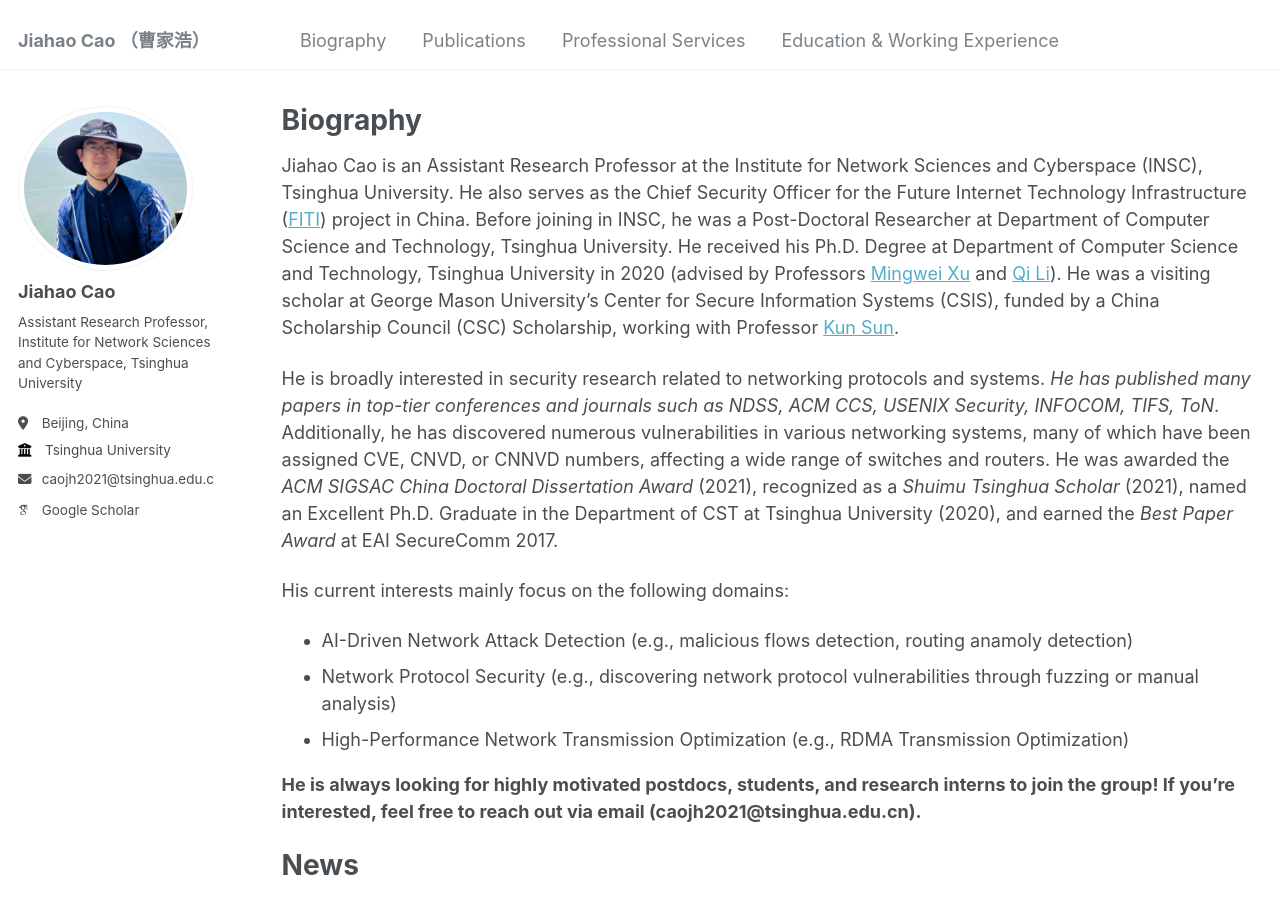
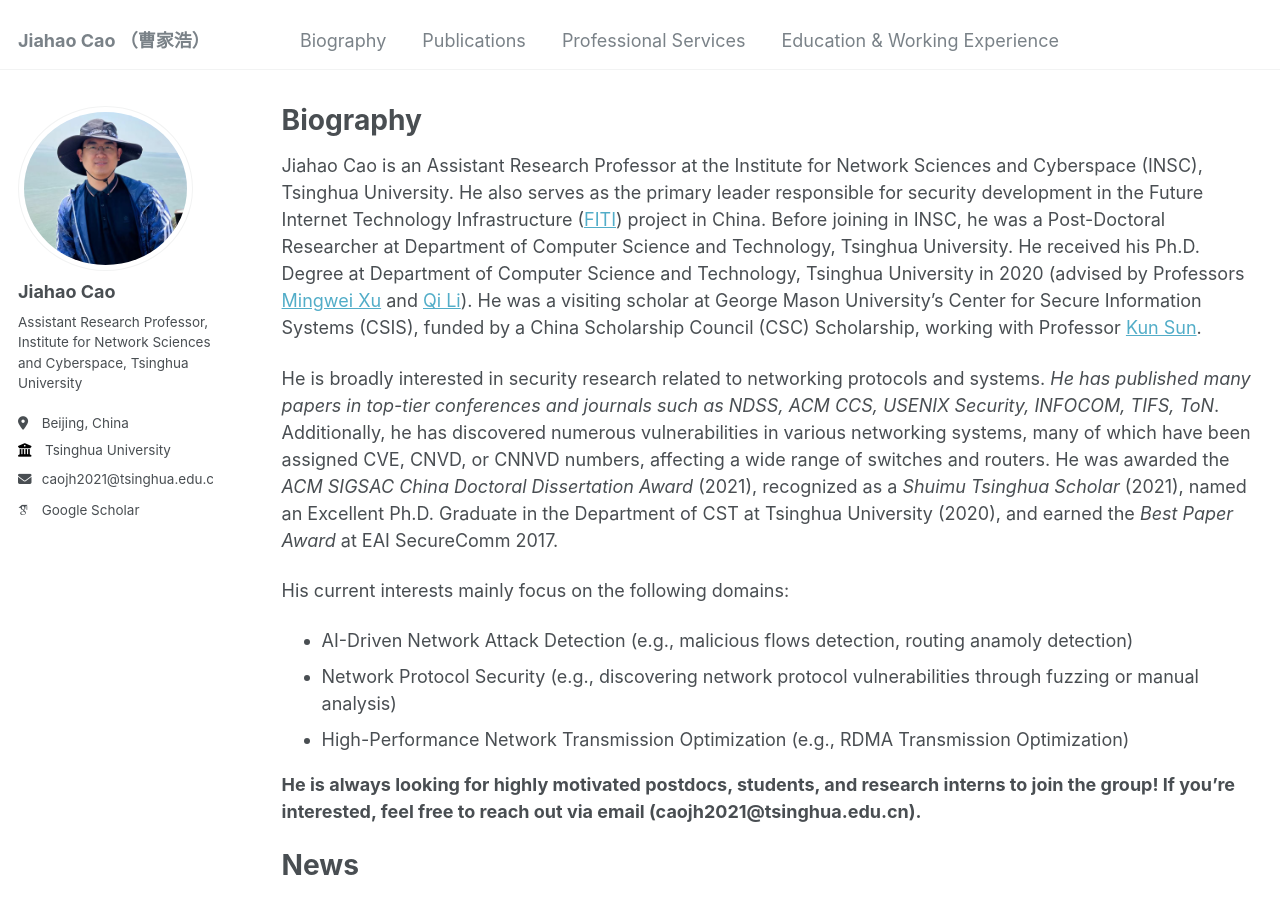
Before and after one commit to caojh15/caojh15.github.io, a Jekyll site: the page built from _pages/about.md, in a window 1280 px wide and 900 px high. Built offline with Jekyll 4.4.1, drawn with Linux system fonts in a browser that asks for light colours; some web fonts are replaced.

Commit message:
Update about.md

```diff
--- a/_pages/about.md
+++ b/_pages/about.md
@@ -8,7 +8,7 @@ redirect_from:
   - /about.html
 ---
 
-Jiahao Cao is an Assistant Research Professor at the Institute for Network Sciences and Cyberspace (INSC), Tsinghua University. He also serves as the Chief Security Officer for the Future Internet Technology Infrastructure ([FITI](https://english.news.cn/20231113/03cca2c31e654655b3473830500c9bb5/c.html)) project in China. Before joining in INSC, he was a Post-Doctoral Researcher at Department of Computer Science and Technology, Tsinghua University. He received his Ph.D. Degree at Department of Computer Science and Technology, Tsinghua University in 2020 (advised by Professors [Mingwei Xu](https://scholar.google.com/citations?user=xL6zuCMAAAAJ&hl=zh-CN) and [Qi Li](https://sites.google.com/site/qili2012/)). He was a visiting scholar at George Mason University's Center for Secure Information Systems (CSIS), funded by a China Scholarship Council (CSC) Scholarship, working with Professor [Kun Sun](https://csis.gmu.edu/ksun/).
+Jiahao Cao is an Assistant Research Professor at the Institute for Network Sciences and Cyberspace (INSC), Tsinghua University. He also serves as the primary leader responsible for security development in the Future Internet Technology Infrastructure  ([FITI](https://english.news.cn/20231113/03cca2c31e654655b3473830500c9bb5/c.html))  project in China. Before joining in INSC, he was a Post-Doctoral Researcher at Department of Computer Science and Technology, Tsinghua University. He received his Ph.D. Degree at Department of Computer Science and Technology, Tsinghua University in 2020 (advised by Professors [Mingwei Xu](https://scholar.google.com/citations?user=xL6zuCMAAAAJ&hl=zh-CN) and [Qi Li](https://sites.google.com/site/qili2012/)). He was a visiting scholar at George Mason University's Center for Secure Information Systems (CSIS), funded by a China Scholarship Council (CSC) Scholarship, working with Professor [Kun Sun](https://csis.gmu.edu/ksun/).
 
 He is broadly interested in security research related to networking protocols and systems. *He has published many papers in top-tier conferences and journals such as NDSS, ACM CCS, USENIX Security, INFOCOM, TIFS, ToN*. Additionally, he has discovered numerous vulnerabilities in various networking systems, many of which have been assigned CVE, CNVD, or CNNVD numbers, affecting a wide range of switches and routers. He was awarded the *ACM SIGSAC China Doctoral Dissertation Award* (2021), recognized as a *Shuimu Tsinghua Scholar* (2021), named an Excellent Ph.D. Graduate in the Department of CST at Tsinghua University (2020), and earned the *Best Paper Award* at EAI SecureComm 2017.
 
```
